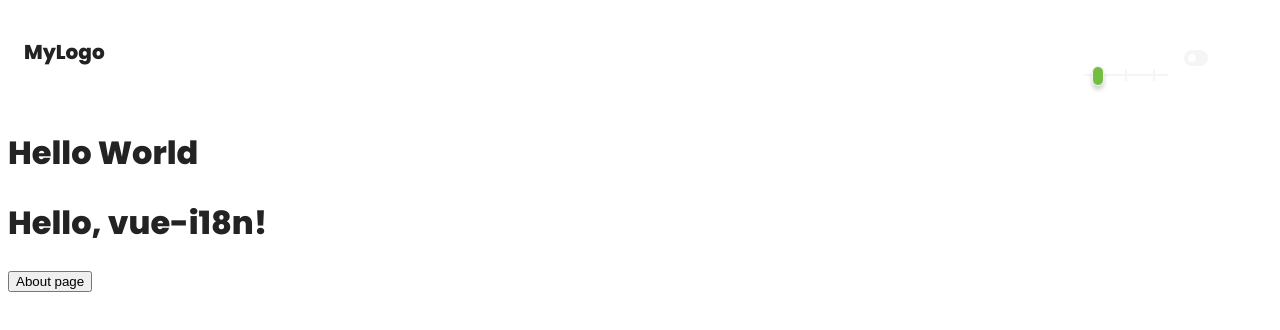
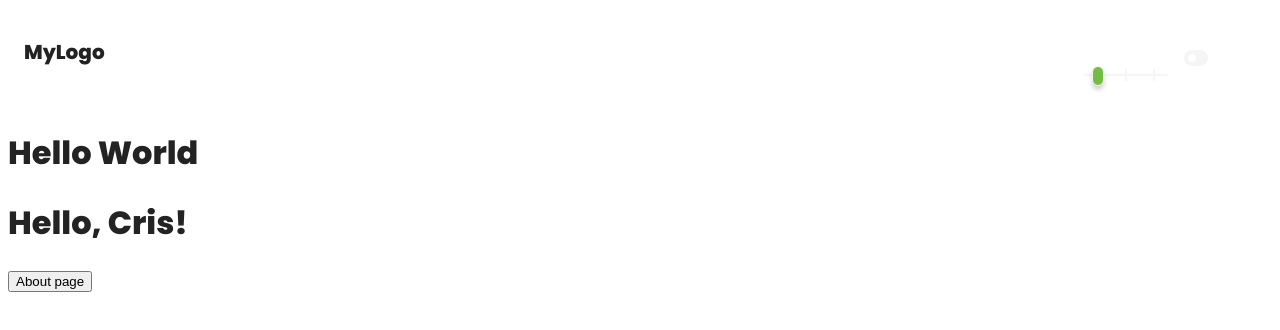
Before and after one commit to crismartins/nuxtjs-course-2022, a Nuxt app: page / in a window 1280 px wide. Shown: the top 330 px of the page. Built offline with nearby package versions, Linux system fonts and the light colour scheme.

Commit message:
change hello name

```diff
--- a/pages/index.vue
+++ b/pages/index.vue
@@ -2,7 +2,7 @@
 
     <h1>Hello World</h1>
 
-    <h1>{{ $t('hello', { name: 'vue-i18n' }) }}</h1>
+    <h1>{{ $t('hello', { name: 'Cris' }) }}</h1>
 
     <button @click="about">About page</button>
 </template>
```
